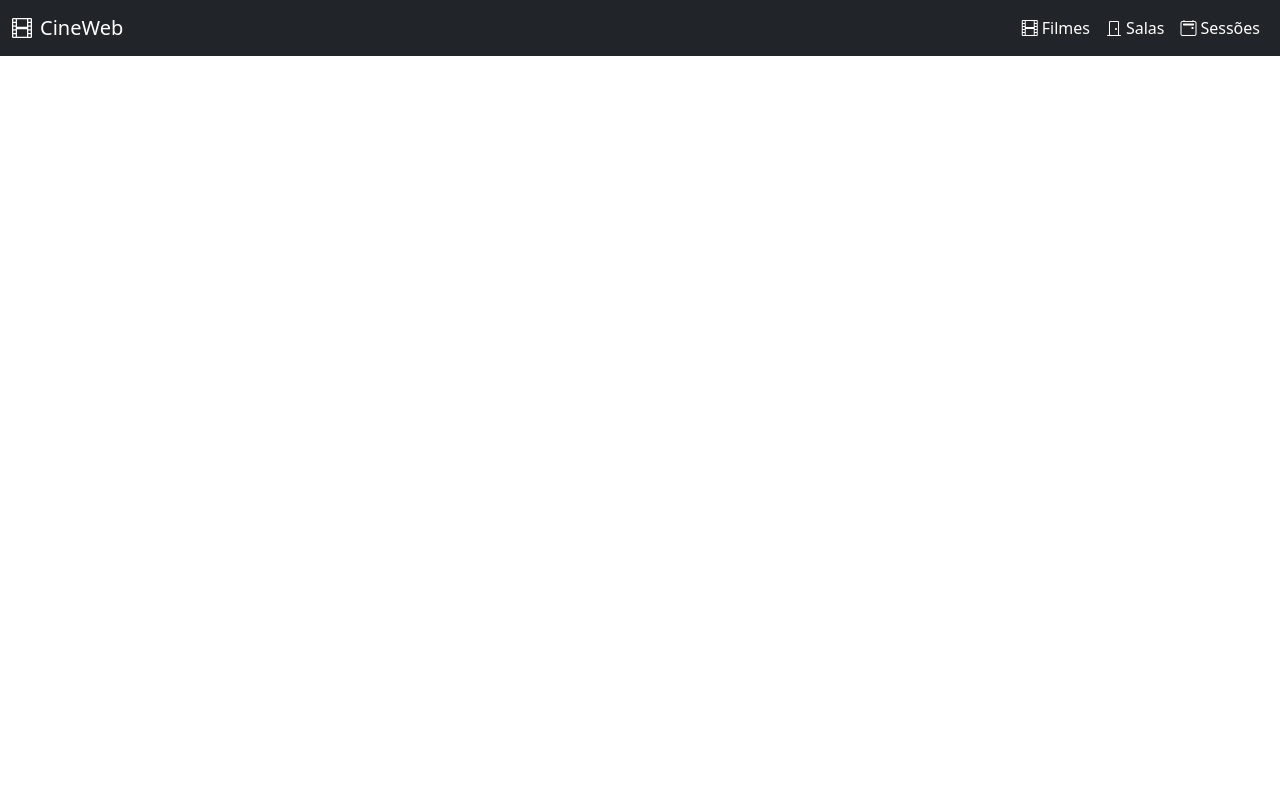
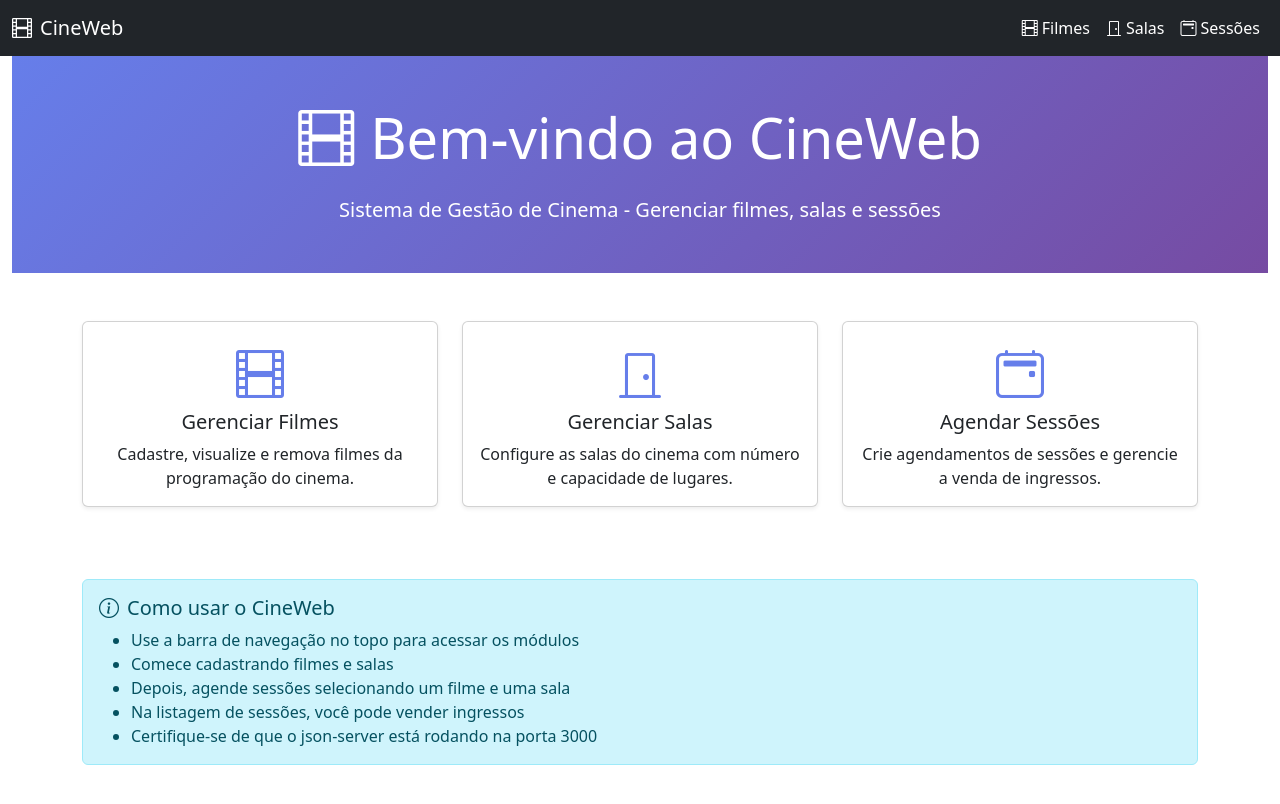
Before and after one commit to danilloism/n2-cineweb, a React app in the folder frontend/: page / in a window 1280 px wide. Shown: the top 804 px of the page. Built offline with nearby package versions, Linux system fonts and the light colour scheme; the HTML template or start-up script is replaced by a standard one.

Commit message:
criar componente card

```diff
--- /dev/null
+++ b/frontend/src/components/common/CardDeletavel.tsx
@@ -0,0 +1,30 @@
+import type { FunctionComponent, PropsWithChildren } from 'react';
+
+interface CardDeletavelProps {
+  onDelete: React.MouseEventHandler<HTMLButtonElement> | undefined;
+  titulo: string;
+}
+
+export const CardDeletavel: FunctionComponent<
+  PropsWithChildren<CardDeletavelProps>
+> = ({ onDelete, titulo, children }) => {
+  return (
+    <div className="col-md-6 col-lg-4 mb-4">
+      <div className="card h-100 shadow-sm">
+        <div className="card-body">
+          <h5 className="card-title">{titulo}</h5>
+          {children}
+        </div>
+        <div className="card-footer bg-transparent">
+          <button
+            className="btn btn-sm btn-danger w-100"
+            onClick={onDelete}
+          >
+            <i className="bi bi-trash me-2"></i>
+            Deletar
+          </button>
+        </div>
+      </div>
+    </div>
+  );
+};
--- a/frontend/src/pages/Filmes/index.tsx
+++ b/frontend/src/pages/Filmes/index.tsx
@@ -8,6 +8,7 @@ import {
 import { filmeService } from '../../services/api.service';
 import { useQuery } from '@tanstack/react-query';
 import { TopoCadastro } from '../../components/common/TopoCadastro';
+import { CardDeletavel } from '../../components/common/CardDeletavel';
 
 export const Filmes = () => {
   const [showForm, setShowForm] = useState(false);
@@ -324,40 +325,23 @@ export const Filmes = () => {
             </div>
           ) : (
             filmes.map(filme => (
-              <div
-                key={filme.id}
-                className="col-md-6 col-lg-4 mb-4"
+              <CardDeletavel
+                key={`filme-${filme.id}`}
+                titulo={filme.titulo}
+                onDelete={() => handleDelete(filme.id)}
               >
-                <div className="card h-100 shadow-sm">
-                  <div className="card-body">
-                    <h5 className="card-title">{filme.titulo}</h5>
-                    <p className="card-text text-muted small">
-                      {filme.sinopse}
-                    </p>
+                <p className="card-text text-muted small">{filme.sinopse}</p>
                 <div className="mb-2">
                   <span className="badge bg-info me-2">{filme.genero}</span>
                   <span className="badge bg-secondary me-2">
                     {filme.classificacao}
                   </span>
-                      <span className="badge bg-primary">
-                        {filme.duracao} min
-                      </span>
+                  <span className="badge bg-primary">{filme.duracao} min</span>
                 </div>
                 <small className="text-muted d-block mb-2">
                   {formatPeriodo(filme)}
                 </small>
-                  </div>
-                  <div className="card-footer bg-transparent">
-                    <button
-                      className="btn btn-sm btn-danger w-100"
-                      onClick={() => handleDelete(filme.id)}
-                    >
-                      <i className="bi bi-trash me-2"></i>
-                      Deletar
-                    </button>
-                  </div>
-                </div>
-              </div>
+              </CardDeletavel>
             ))
           )}
         </div>
--- a/frontend/src/pages/Home/index.tsx
+++ b/frontend/src/pages/Home/index.tsx
@@ -1,3 +1,102 @@
 export const Home = () => {
-  return <></>;
+  return (
+    <div className="container-fluid">
+      <div
+        className="hero-section py-5"
+        style={{
+          backgroundImage: 'linear-gradient(135deg, #667eea 0%, #764ba2 100%)',
+          color: 'white',
+          textAlign: 'center',
+        }}
+      >
+        <div className="container">
+          <h1 className="display-4 mb-4">
+            <i className="bi bi-film me-3"></i>
+            Bem-vindo ao CineWeb
+          </h1>
+          <p className="lead mb-0">
+            Sistema de Gestão de Cinema - Gerenciar filmes, salas e sessões
+          </p>
+        </div>
+      </div>
+
+      <div className="container py-5">
+        <div className="row">
+          <div className="col-md-4 mb-4">
+            <div className="card h-100 shadow-sm">
+              <div className="card-body text-center">
+                <i
+                  className="bi bi-film"
+                  style={{
+                    fontSize: '3rem',
+                    color: '#667eea',
+                    marginBottom: '1rem',
+                  }}
+                ></i>
+                <h5 className="card-title">Gerenciar Filmes</h5>
+                <p className="card-text">
+                  Cadastre, visualize e remova filmes da programação do cinema.
+                </p>
+              </div>
+            </div>
+          </div>
+
+          <div className="col-md-4 mb-4">
+            <div className="card h-100 shadow-sm">
+              <div className="card-body text-center">
+                <i
+                  className="bi bi-door-closed"
+                  style={{
+                    fontSize: '3rem',
+                    color: '#667eea',
+                    marginBottom: '1rem',
+                  }}
+                ></i>
+                <h5 className="card-title">Gerenciar Salas</h5>
+                <p className="card-text">
+                  Configure as salas do cinema com número e capacidade de
+                  lugares.
+                </p>
+              </div>
+            </div>
+          </div>
+
+          <div className="col-md-4 mb-4">
+            <div className="card h-100 shadow-sm">
+              <div className="card-body text-center">
+                <i
+                  className="bi bi-calendar2-event"
+                  style={{
+                    fontSize: '3rem',
+                    color: '#667eea',
+                    marginBottom: '1rem',
+                  }}
+                ></i>
+                <h5 className="card-title">Agendar Sessões</h5>
+                <p className="card-text">
+                  Crie agendamentos de sessões e gerencie a venda de ingressos.
+                </p>
+              </div>
+            </div>
+          </div>
+        </div>
+
+        <div className="alert alert-info mt-5">
+          <h5>
+            <i className="bi bi-info-circle me-2"></i>
+            Como usar o CineWeb
+          </h5>
+          <ul className="mb-0">
+            <li>Use a barra de navegação no topo para acessar os módulos</li>
+            <li>Comece cadastrando filmes e salas</li>
+            <li>Depois, agende sessões selecionando um filme e uma sala</li>
+            <li>Na listagem de sessões, você pode vender ingressos</li>
+            <li>
+              Certifique-se de que o json-server está rodando na porta 3000
+            </li>
+          </ul>
+        </div>
+      </div>
+    </div>
+  );
 };
--- a/frontend/src/pages/Salas/index.tsx
+++ b/frontend/src/pages/Salas/index.tsx
@@ -4,6 +4,7 @@ import { SalaSchema } from '../../models/sala.model';
 import { salaService } from '../../services/api.service';
 import { useQuery } from '@tanstack/react-query';
 import { TopoCadastro } from '../../components/common/TopoCadastro';
+import { CardDeletavel } from '../../components/common/CardDeletavel';
 
 export const Salas = () => {
   const [showForm, setShowForm] = useState(false);
@@ -175,28 +176,15 @@ export const Salas = () => {
             </div>
           ) : (
             salas?.map(sala => (
-              <div
-                key={sala.id}
-                className="col-md-6 col-lg-4 mb-4"
+              <CardDeletavel
+                key={`sala-${sala.id}`}
+                titulo={`Sala ${sala.numero}`}
+                onDelete={() => handleDelete(sala.id)}
               >
-                <div className="card h-100 shadow-sm">
-                  <div className="card-body">
-                    <h5 className="card-title">Sala {sala.numero}</h5>
-                    <p className="card-text">
-                      <strong>Capacidade:</strong> {sala.capacidade} lugares
-                    </p>
-                  </div>
-                  <div className="card-footer bg-transparent">
-                    <button
-                      className="btn btn-sm btn-danger w-100"
-                      onClick={() => handleDelete(sala.id)}
-                    >
-                      <i className="bi bi-trash me-2"></i>
-                      Deletar
-                    </button>
-                  </div>
-                </div>
-              </div>
+                <p className="card-text">
+                  <strong>Capacidade:</strong> {sala.capacidade} lugares
+                </p>
+              </CardDeletavel>
             ))
           )}
         </div>
```
Lines whose indentation alone changed are shown as unchanged.
